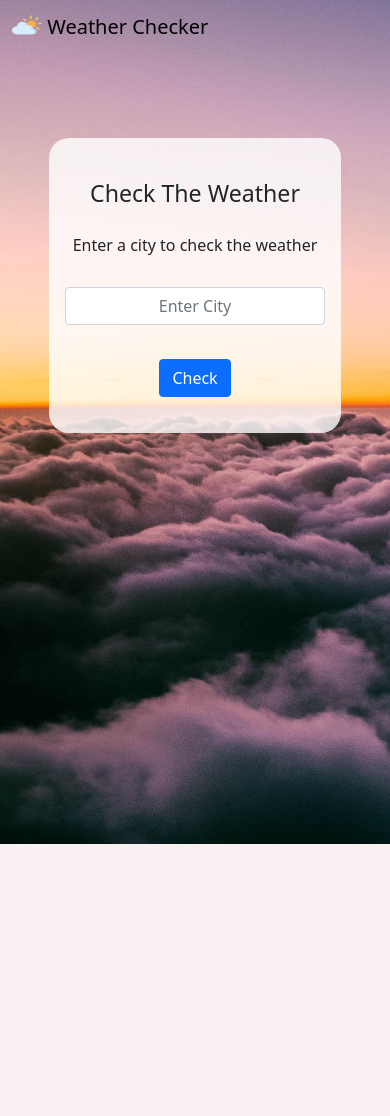
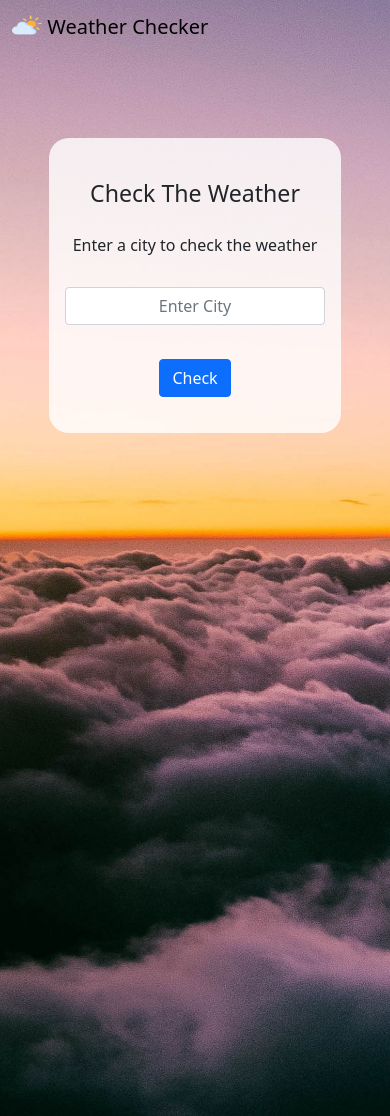
Before and after one commit to lbruesehoff/WeatherChecker, a PHP site: page /index.html in a window 390 px wide. Before the commit the page ends 844 px from the top, so only its background shows below. Run offline with PHP 8.4, Linux system fonts and the light colour scheme.

Commit message:
Mobile background issue

```diff
--- a/styles.css
+++ b/styles.css
@@ -61,8 +61,8 @@ a:hover{
   html, body {
     background: url("Images/weather.jpg") ;
     background-size: cover;
-    height: 100%;
-    background-repeat: repeat;
+    height: 115%;
+    background-repeat: no-repeat;
 
   }
 }
```
